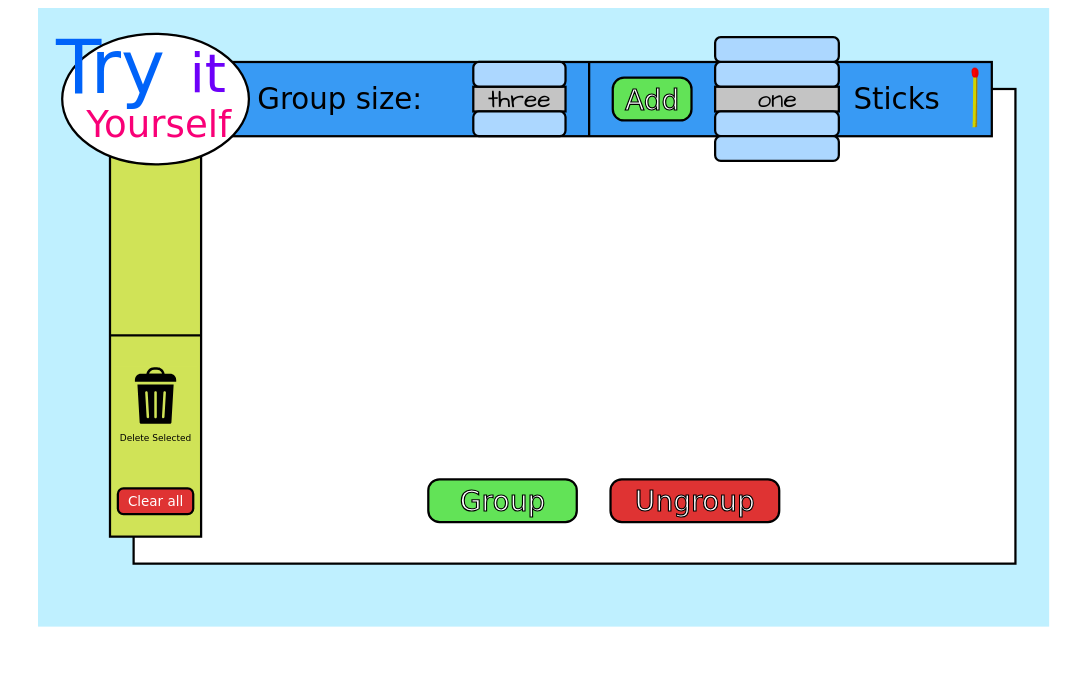
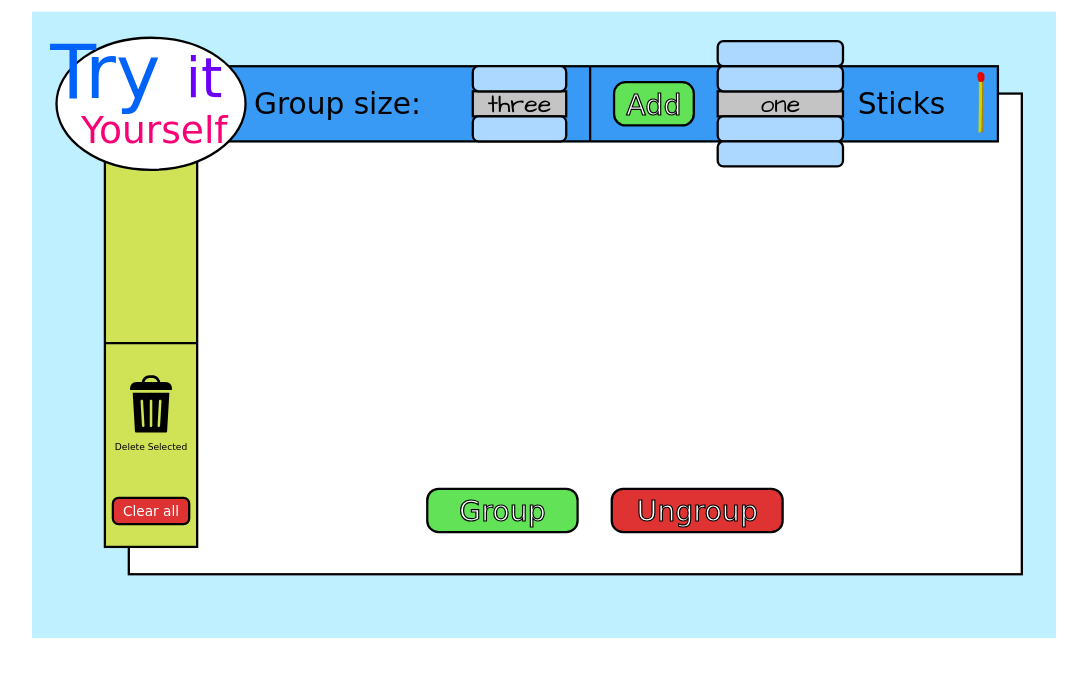
Before and after one commit to rwg1234/sticks, a plain HTML site: page www/index.html in a window 1280 px wide. Shown: the whole page, without its empty margins (96-1183 px from the left). Drawn offline with Linux system fonts and the light colour scheme; a web font is replaced by a local one.

Commit message:
svg scales appropriately with the window!!

```diff
--- a/www/index.html
+++ b/www/index.html
@@ -23,7 +23,7 @@
     <GroupButton onclick="groupSelected()">Group Selected</GroupButton>
     <UngroupButton onclick="ungroupSelected()">Ungroup Selected</UngroupButton>
     -->
-    <svg width="80%" viewBox="0 0 899 550">
+    <svg viewBox="0 0 899 550">
         <!-- main light-blue rectangle -->
         <rect x="0" y="0" width="899" height="550" fill="#bff0ff" />
 
--- a/www/style.css
+++ b/www/style.css
@@ -3,6 +3,13 @@
 
 body {
 	text-align: center;
+}
+
+svg {
+	width: 80vw;
+	height: 49.5vw;
+	max-height: 90vh;
+	max-width: 145.5vh;
 }
 
 /* Try It Yourself logo text */
```
